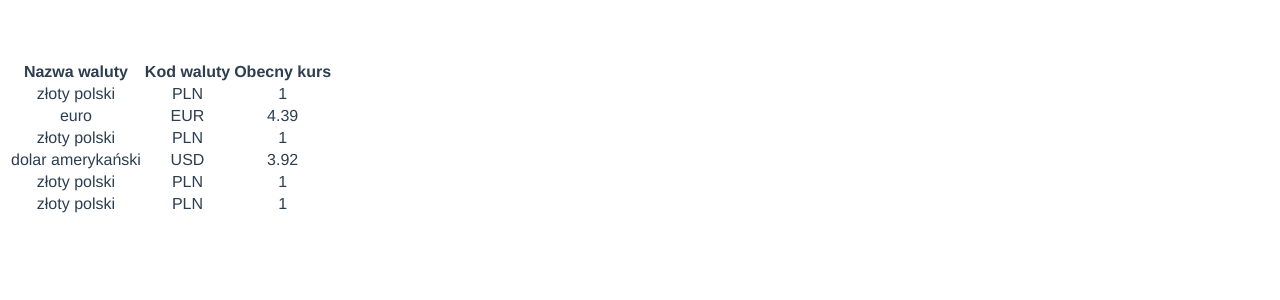
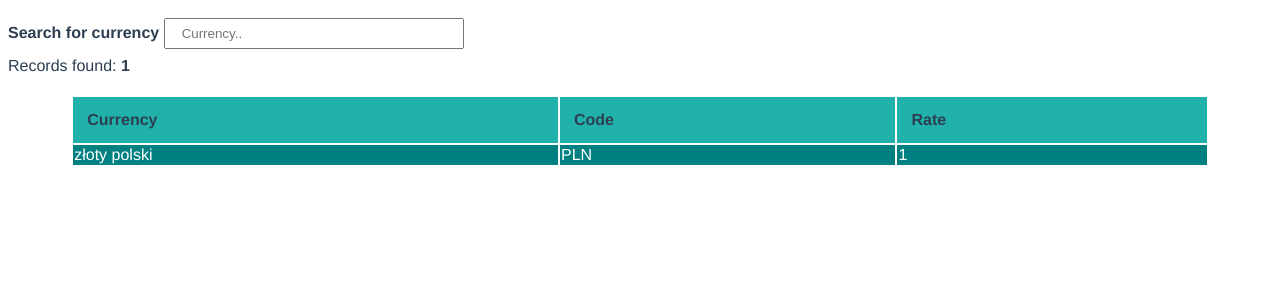
Before and after one commit to damiankreft/modern-technologies-project-1, a Vue app: page / in a window 1280 px wide. Shown: the top 300 px of the page. Built offline with nearby package versions, Linux system fonts and the light colour scheme; no server answers.

Commit message:
Project v2

```diff
--- a/package.json
+++ b/package.json
@@ -7,6 +7,7 @@
     "build": "vue-cli-service build"
   },
   "dependencies": {
+    "@vue/cli": "^4.2.3",
     "axios": "^0.19.2",
     "core-js": "^3.6.4",
     "vue": "^2.6.11"
--- a/src/App.vue
+++ b/src/App.vue
@@ -19,8 +19,8 @@ export default {
   font-family: Avenir, Helvetica, Arial, sans-serif;
   -webkit-font-smoothing: antialiased;
   -moz-osx-font-smoothing: grayscale;
-  text-align: center;
+  text-align: left;
   color: #2c3e50;
-  margin-top: 60px;
+  margin-top: 10px;
 }
 </style>
--- a/src/components/CurrencyTable/Item.vue
+++ b/src/components/CurrencyTable/Item.vue
@@ -15,3 +15,10 @@ export default {
   },
 };
 </script>
+
+<style scoped>
+tr {
+  border: 1px solid #d9d9d9;
+  padding: 10px;
+}
+</style>
--- /dev/null
+++ b/src/components/CurrencyTable/RecordCounter.vue
@@ -0,0 +1,13 @@
+<template>
+    <div>
+        Records found: <b>{{ recordsCount }}</b>
+    </div>
+</template>
+
+<script>
+export default {
+    props: {
+        recordsCount: { type: Number, required: true, },
+    },
+}
+</script>
--- /dev/null
+++ b/src/components/CurrencyTable/SearchBox.vue
@@ -0,0 +1,27 @@
+<template>
+    <div>
+        <label for="text">
+            <b>Search for currency </b>
+            <input type="text" v-model='uInput' @keyup="$emit('update:query', uInput)" placeholder="Currency..">
+        </label>
+    </div>
+</template>
+<script>
+// Jebane gówno https://vuejs.org/v2/guide/components-custom-events.html#sync-Modifier
+export default {
+    props: {
+        query: { type: String, required: true, },
+    },
+    data: function() {
+        return { uInput: this.query };
+    },
+}
+</script>
+<style scoped>
+input[type=text] {
+  min-width: 300px;
+  padding: 6px 16px;
+  margin: 8px 0;
+  box-sizing: border-box;
+}
+</style>
--- a/src/components/CurrencyTable/Table.vue
+++ b/src/components/CurrencyTable/Table.vue
@@ -2,15 +2,13 @@
   <table>
     <thead>
     <tr>
-      <th>Nazwa waluty</th>
-      <th>Kod waluty</th>
-      <th>Obecny kurs</th>
+      <th>Currency</th>
+      <th>Code</th>
+      <th>Rate</th>
     </tr>
     </thead>
     <tbody>
-    <!-- Tutaj będziemy robić sztuczkę, czyli od razu na danym komponencie wbijemy pętlę i on będzie się automatycznie
-         powtarzał dopóki są elementy w tablicy bazowej -->
-    <item v-for='currency in data' :key=currency.code v-bind=currency />
+      <item class="table-item" v-for='currency in data' :key=currency.code v-bind=currency />
     </tbody>
   </table>
 </template>
@@ -23,11 +21,34 @@ export default {
     Item,
   },
   props: {
-    // Własność (ang. Property, w skrócie "props") to własność komponentu, czyli element, który musii/może przyjąć
-    //  aby nim manipulować. Stosuje się je w celu podpowiedzi czego dany komponent oczekuje.
-    // Niestety, nie można wypisywać "szczegółów" danej własności, dlatego tutaj podajemy tylko, że oczekujemy tablicy
-    //  elementów, natomiast w komponencie `Item` rozbijamy to na konkretne wartości z określonymi typami.
-    data: { type: Array, required: true },
+    data: { type: Array, required: true, },
   },
 };
 </script>
+
+<style scoped>
+table {
+  width: 90%;
+  margin: 20px auto;
+}
+
+th {
+  padding: 14px;
+  background-color:lightseagreen;
+}
+
+.table-item:nth-child(odd) {
+  background-color: teal;
+  color: white;
+}
+
+.table-item:nth-child(even) {
+  background-color: #d9d9d9;
+  color: black;
+}
+
+.table-item:nth-child(odd):hover, .table-item:nth-child(even):hover {
+  color: white;
+  background-color: darkslategrey;
+}
+</style>
--- a/src/main.js
+++ b/src/main.js
@@ -2,11 +2,10 @@ import Vue from 'vue';
 import axios from 'axios';
 import App from './App.vue';
 
-Vue.prototype.$nbpApi = axios.create({ // Tworzymy instancję axiosa i przypisujemy do globalnego prototypu
-  baseURL: 'https://api.nbp.pl/api/', // Podajemy domyślny adres do API, żeby go nie powtarzać łącząc się
-                                      // z różnych miejsc naszej aplikacji
-  headers: { // Nagłowki służą do tego, aby przekazać dodatkowe informacje serwerowy
-    Accept: 'application/json', // Tutaj informujemy, że wolimy JSON zamiast domyślnego XMLa
+Vue.prototype.$nbpApi = axios.create({
+  baseURL: 'https://api.nbp.pl/api/',
+  headers: {
+    Accept: 'application/json',
   },
 });
 Vue.config.productionTip = false;
--- a/src/views/CurrencyTable.vue
+++ b/src/views/CurrencyTable.vue
@@ -1,45 +1,51 @@
 <template>
-  <!-- Tutaj komponent MickeyMouse możemy wywołać jako <MickeyMouse> ale dobrą praktyką jest zamienić to na małe litery
-       rozdzielone myślnikami, czyli <mickey-mouse> -->
-  <mickey-mouse :data=currencies />
+  <div style="width: ">
+    <currency-table-searchbox :query.sync='userInput' />
+    <currency-table-record-counter :recordsCount='this.countCurrencies' />
+    <currency-table :data=processCurrencies />
+  </div>
 </template>
 
 <script>
-// Zwróć uwagę, że nazwa pliku może być inna niż nazwa importu, ale niżej musimy konsekwentnie nazwać tak samo komponent
-import MickeyMouse from '../components/CurrencyTable/Table';
+import CurrencyTable from '../components/CurrencyTable/Table';
+import CurrencyTableSearchbox from '../components/CurrencyTable/SearchBox';
+import CurrencyTableRecordCounter from '../components/CurrencyTable/RecordCounter'
 
 export default {
   components: {
-    MickeyMouse,
+    CurrencyTable,
+    CurrencyTableSearchbox,
+    CurrencyTableRecordCounter,
   },
-  data: () => ({ // Jest to tzw. "fat arrow", czyli odpowiednik function, patrz poniższy przykład
+  mounted() {
+    this.$nbpApi.get('exchangerates/tables/a')
+      .then((res) => res.data[0].rates.forEach(v => this.currencies.push(v)))
+      .catch((err) => console.log(`Unexpected error: ${err}`));
+  },
+  data: () => ({
     currencies: [
-      { code: 'PLN', currency: 'złoty polski', mid: 1 },
-      { code: 'EUR', currency: 'euro', mid: 4.39 },
-      { code: 'PLN', currency: 'złoty polski', mid: 1 },
-      { code: 'USD', currency: 'dolar amerykański', mid: 3.92 },
-      { code: 'PLN', currency: 'złoty polski', mid: 1 },
-      { code: 'PLN', currency: 'złoty polski', mid: 1 }, // Zwróć uwagę co się dzieje gdy wpisy się powtarzają
+      { code: "PLN", currency: "złoty polski", mid: 1 },
     ],
+    userInput: "",
   }),
-  /**
-   * Który zapis jest najwygodniejszy?
-   *
-   * function () {           vs     () => ({              vs     () => ({ currencies: [] })
-   *   return {                       currencies: [],
-   *     currencies: [],            })
-   *   };
-   * }
-   *
-   * Zauważ, że zapisy środowy i prawy są takie same, kwestia formatowania.
-   */
-  mounted() { // To jest funkcja wywoływana po "zamontowaniu" elementu w DOMie strony
-    this.$nbpApi.get('exchangerates/tables/a') // Tutaj wywołujemy zapytanie o tabelę kursów, otrzymujemy Promisę
-      .then((res) => { this.currencies = res.data[0].rates; }) // Tutaj rozwiązujemy Promisę w przypadku powodzenia
-      .catch((err) => console.log(`Coś się zepsuło?! ${err}`)); // Tutaj rozwiązujemy Promisę gdy nastąpi błąd
+  computed: {
+    processCurrencies: function() {
+      return this.filterCurrencies.sort(this.sortCurrencies);
+    },
+    countCurrencies: function () {
+      return this.processCurrencies.length;
+    },
+    filterCurrencies: function () {
+      return this.currencies.filter(this.filterModels(this.userInput));
+    },
   },
-  /**
-   * Zwróć uwagę co się stało z wpisami podanymi wyżej.
-   */
-};
+  methods: {
+      sortCurrencies: function(a, b) {
+            return a.code > b.code ? 1: -1;
+      },
+      filterModels: function (query) {
+        return (item) => item.currency.includes(query);
+      },
+  },
+}
 </script>
```
Also changed, not shown: 1 other file (tests, documents, lock files or other folders).
